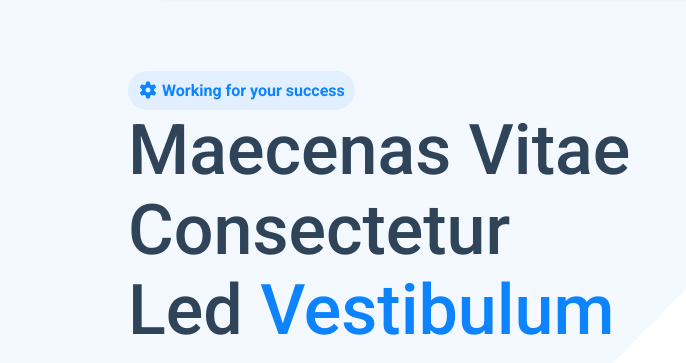
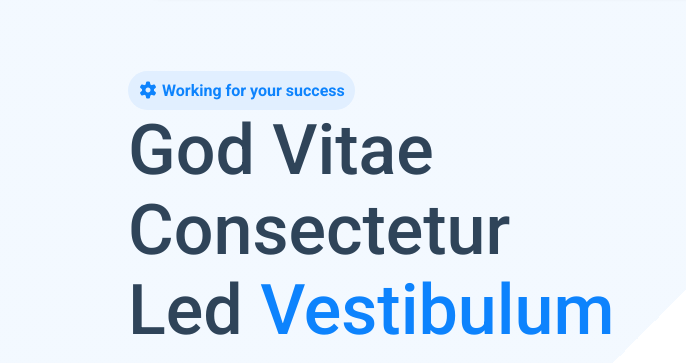
Before and after one commit to Nelisoft/class1, a plain HTML site: page index.html in a window 1280 px wide. Shown: the part 114-477 px from the top of the page, 0-686 px from the left. Drawn offline with Linux system fonts and the light colour scheme.

Commit message:
Update index.html

```diff
--- a/index.html
+++ b/index.html
@@ -51,7 +51,7 @@
             <div class="for-text">
                 <div class="work"><i class="fa-solid fa-gear"></i>  Working for your success</div>
 
-                <h1>Maecenas Vitae Consectetur Led <span>Vestibulum Ante</span> </h1>
+                <h1>God Vitae Consectetur Led <span>Vestibulum Ante</span> </h1>
                 <p>Nullam quis ante. Etiam sit amet orci eget eros faucibus tincidunt. Duis leo. Sed fringilla mauris sit amet nibh. Donec sodales sagittis magna. </p>
             </div>
             <div class="for-img">
@@ -71,4 +71,5 @@
        </section>
     </div>
 </body>
+
 </html>
```
